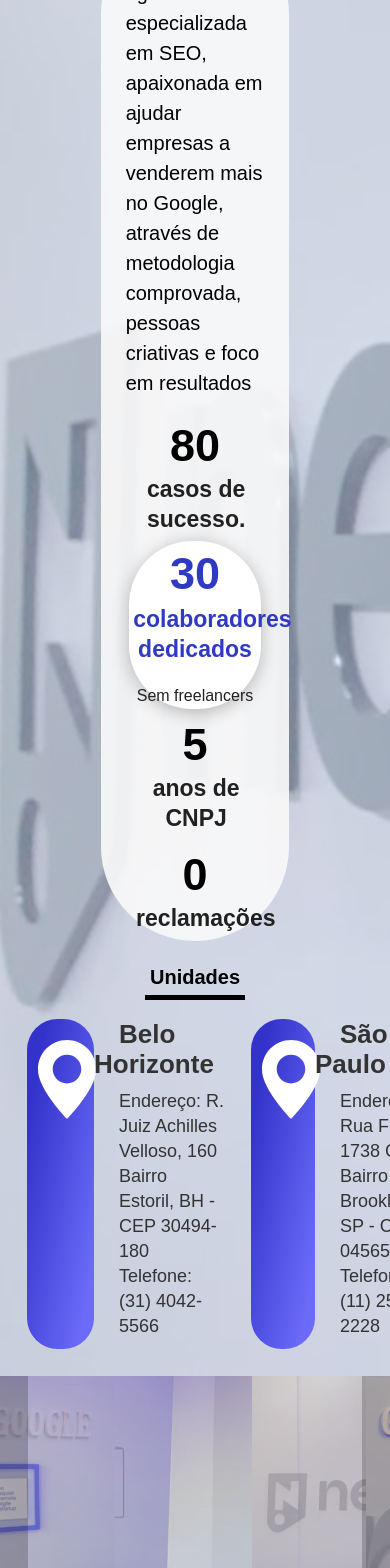
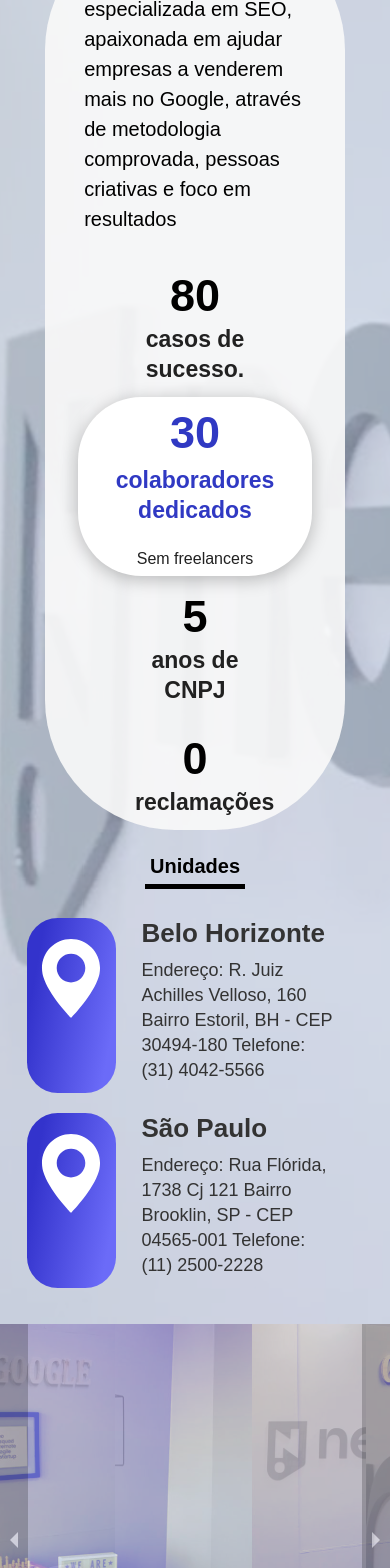
Before and after one commit to IsraelSDev/netlinks, a React (Create React App) app: page / in a window 390 px wide. Shown: the part 6781-8349 px from the top of the page. Built offline with nearby package versions, Linux system fonts and the light colour scheme.

Commit message:
fix: some responsive ajustes

```diff
--- a/src/App.css
+++ b/src/App.css
@@ -66,7 +66,7 @@ body {
     width: 200px !important;
   }
   .statistic-wraper {
-    width: 50% !important;
+    width: 80% !important;
     top: 0 !important;
     max-height: initial !important;
   }
@@ -85,6 +85,7 @@ body {
   }
   .about-unidades-container {
     width: 100% !important;
+    flex-direction: column !important;
   }
   .box-destaq {
     margin-bottom: 0 !important;
@@ -174,6 +175,11 @@ body {
     height: 100% !important;
     margin-bottom: -10px !important;
   }
+  .box-unidade {
+    margin: 10px 0 !important;
+  }
+}
+@media (max-width: 1160px) {
 }
 @media (max-width: 550px) {
   input {
```
